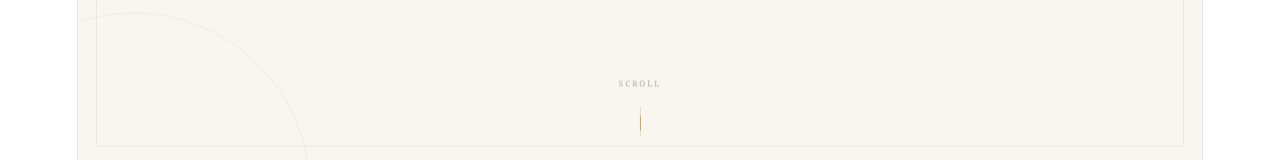
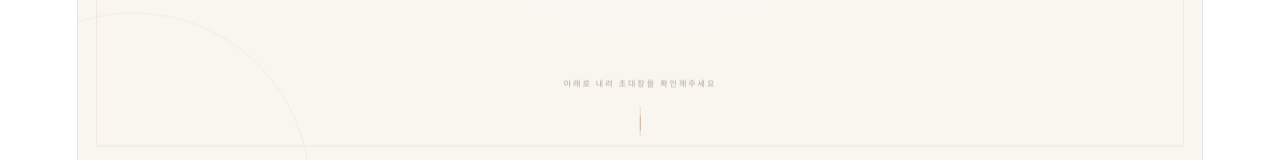
Before and after one commit to hjzheld/birthday, a Vue app: page / in a window 1280 px wide. Shown: the part 637-797 px from the top of the page. Built offline with nearby package versions, Linux system fonts and the light colour scheme.

Commit message:
260807 og-image 수정, scroll 문구 수정

```diff
--- a/index.html
+++ b/index.html
@@ -43,12 +43,12 @@
 
     <meta
       property="og:image"
-      content="https://gihohoho.github.io/eightieth-invitation/og-image.png"
+      content="https://hjzheld.github.io/birthday/og-image.png"
     />
 
     <meta
       property="og:url"
-      content="https://gihohoho.github.io/eightieth-invitation/"
+      content="https://hjzheld.github.io/birthday"
     />
 
     <meta
@@ -81,7 +81,7 @@
 
     <meta
       name="twitter:image"
-      content="https://gihohoho.github.io/eightieth-invitation/og-image.png"
+      content="https://hjzheld.github.io/birthday/og-image.png"
     />
   </head>
 
--- a/src/components/InvitationPage.vue
+++ b/src/components/InvitationPage.vue
@@ -171,7 +171,7 @@ function openNaverMap(destination, webUrl) {
       </div>
 
       <div class="scroll-guide">
-        <span>SCROLL</span>
+        <span>아래로 내려 초대장을 확인해주세요</span>
         <i></i>
       </div>
     </section>
```
